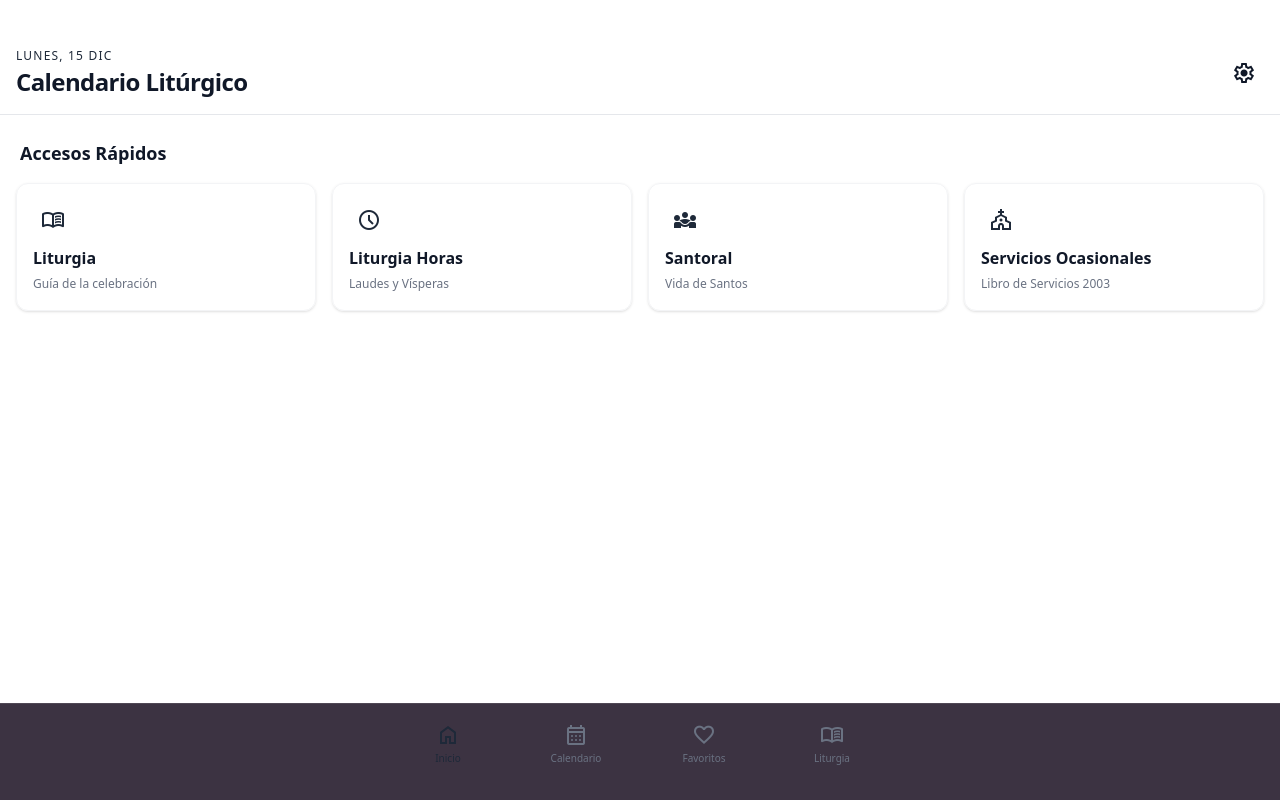
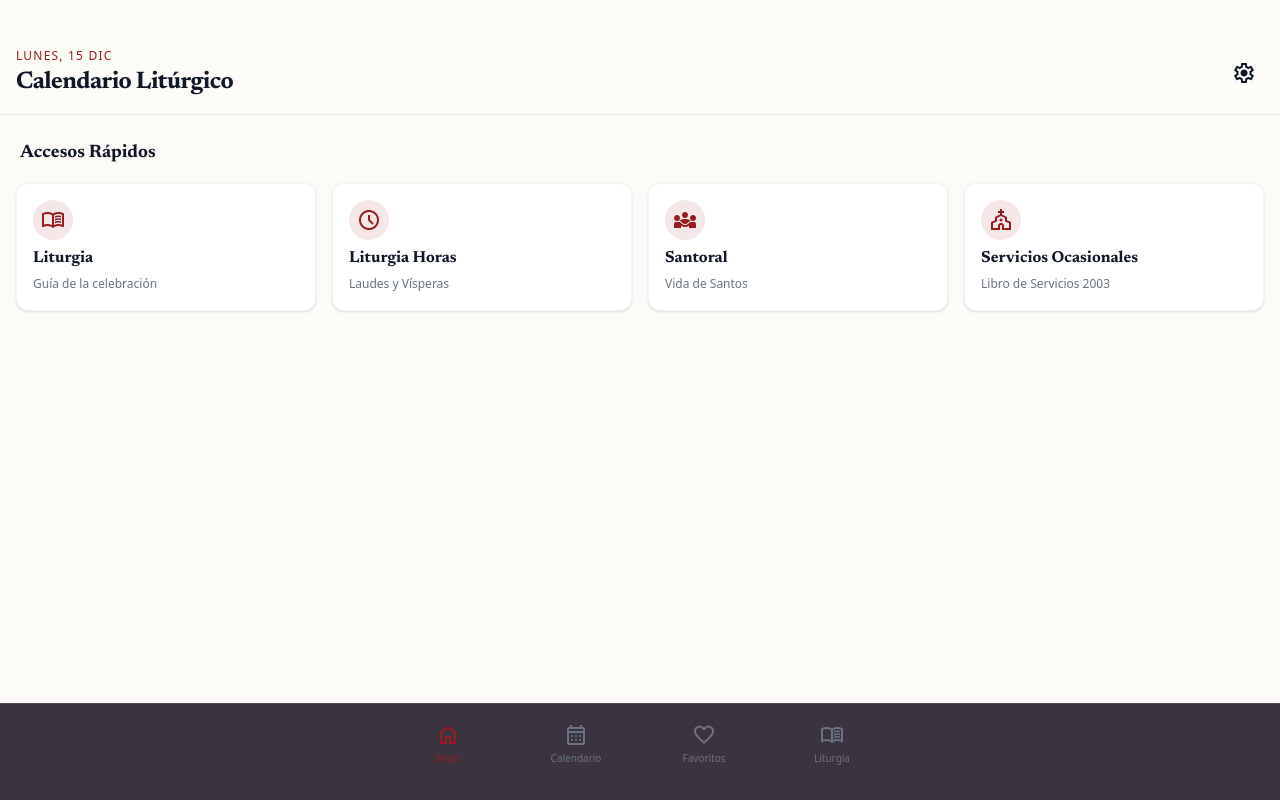
Before and after one commit to Iglesiaiacg/cuatroliturgias, a React (Vite) app: page / in a window 1280 px wide. Built offline with nearby package versions, Linux system fonts and the light colour scheme.

Commit message:
fix: Update index.css theme syntax for Tailwind 4

```diff
--- a/src/index.css
+++ b/src/index.css
@@ -1,7 +1,6 @@
 @import "tailwindcss";
 
-@layer theme {
-    :root {
+@theme {
     /* Classic / Solemn Theme */
     --color-primary: #981b1e;
     /* Liturgical Red (Rubric) */
@@ -14,7 +13,6 @@
     --color-surface-light: #ffffff;
     /* White */
     --font-display: "Newsreader", serif;
-    }
 }
 
 @layer utilities {
```
Lines whose indentation alone changed are shown as unchanged.
